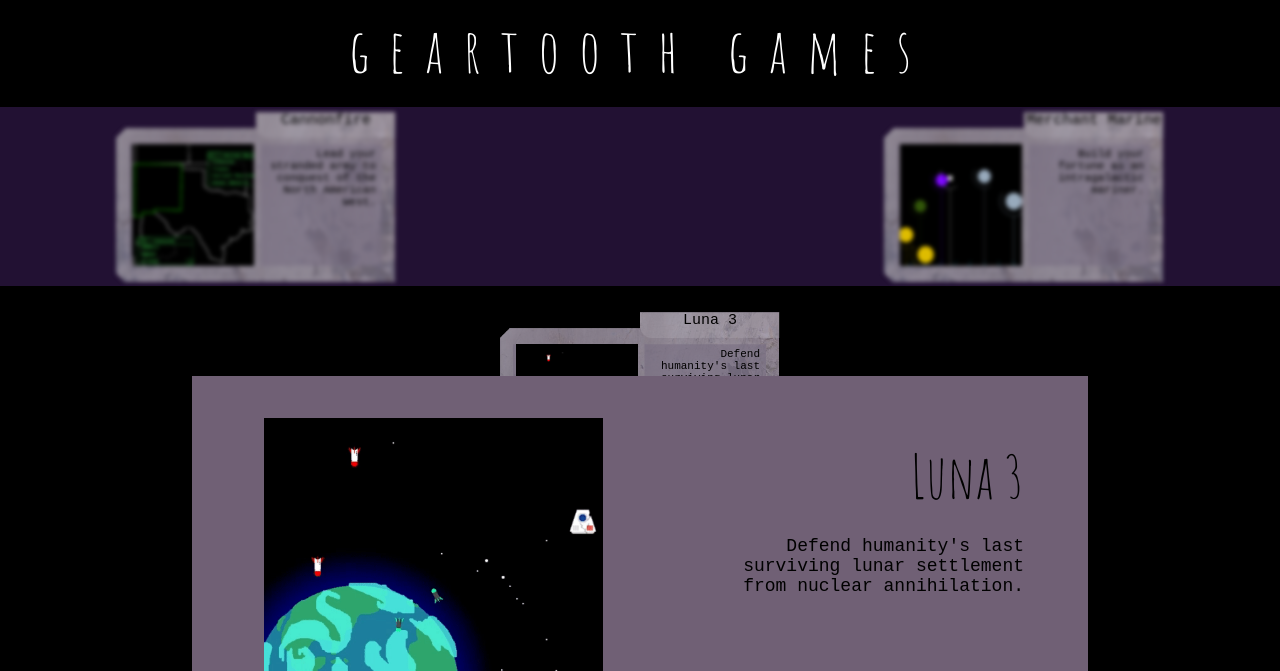
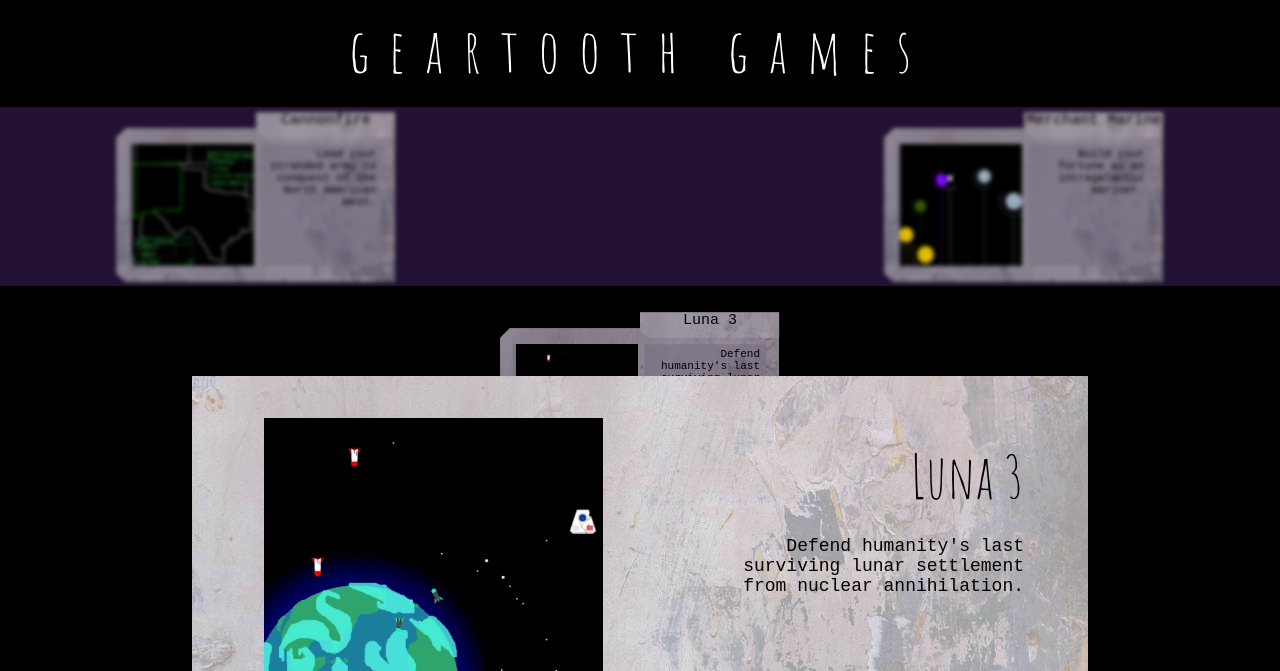
Before and after one commit to evilgenieent/games-3, a plain HTML site: page index.html in a window 1280 px wide. Shown: the top 671 px of the page. Drawn offline with Linux system fonts and the light colour scheme; a web font is replaced by a local one.

Commit message:
Add peeling paint texture to main console element.

```diff
--- a/styles.css
+++ b/styles.css
@@ -113,6 +113,7 @@
 .main-display {
   align-items: center;
   background: #706075;
+  background-image: url('assets/peeling-paint.jpg');
   border-bottom-left-radius: 12px;
   border-bottom-right-radius: 12px;
   display: flex;
```
